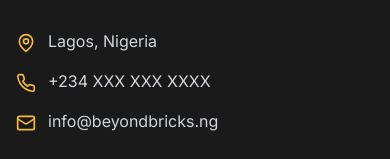
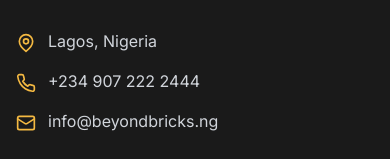
Before and after one commit to marvellousadesanya/beyondbricks, a React (Vite) app: page /contact in a window 390 px wide. Shown: the part 2736-2895 px from the top of the page. Built offline with nearby package versions, Linux system fonts and the light colour scheme.

Commit message:
Phone number on footer correction

```diff
--- a/src/components/Footer.jsx
+++ b/src/components/Footer.jsx
@@ -127,7 +127,7 @@
                 <a
                   href="tel:+234XXXXXXXXXX"
                   className="hover:text-accent-gold transition-colors">
-                  +234 XXX XXX XXXX
+                  +234 907 222 2444
                 </a>
               </li>
               <li className="flex items-start gap-3 text-gray-300">
--- a/src/components/Projects.jsx
+++ b/src/components/Projects.jsx
@@ -24,7 +24,7 @@
     },
     {
       id: 2,
-      title: "Project 2",
+      title: "Contessina",
       category: "Commercial",
       image: project2,
     },
@@ -36,7 +36,7 @@
     },
     {
       id: 4,
-      title: "Project 4",
+      title: "Contessina",
       category: "Commercial",
       image: project4,
     },
```
